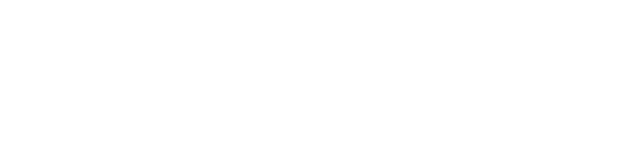
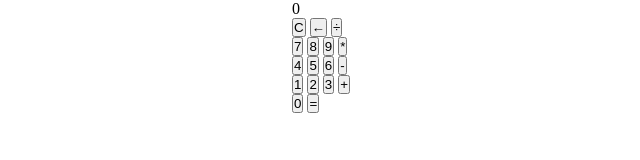
Before and after one commit to MinhhTrii2416/WebProject, a plain HTML site: page index.html in a window 1280 px wide. Shown: the whole page, without its empty margins (319-959 px from the left). Drawn offline with Linux system fonts and the light colour scheme.

Commit message:
nội dung

```diff
--- a/index.html
+++ b/index.html
@@ -7,6 +7,40 @@
     <link rel="stylesheet" href="style.css">
 </head>
 <body>
+    <div class="wrapper">
+        <section class="container">
+            <div id="result">
+                0
+            </div>
+            <div>
+                <button class="calc-button" id="clear">C</button>
+                <button class="calc-button" id="back">&larr;</button>
+                <button class="calc-button" id="divide">&divide;</button>
+            </div>
+            <div>
+                <button class="calc-button">7</button>
+                <button class="calc-button">8</button>
+                <button class="calc-button">9</button>
+                <button class="calc-button" id="time">*</button>
+            </div>
+            <div>
+                <button class="calc-button">4</button>
+                <button class="calc-button">5</button>
+                <button class="calc-button">6</button>
+                <button class="calc-button" id="minus">-</button>
+            </div>
+            <div>
+                <button class="calc-button">1</button>
+                <button class="calc-button">2</button>
+                <button class="calc-button">3</button>
+                <button class="calc-button" id="plus">+</button>
+            </div>
+            <div>
+                <button class="calc-button">0</button>
+                <button class="calc-button" id="equal">=</button>
+            </div>
+        </section>
+    </div>
 
     <script src="script.js"></script>
 </body>
--- a/style.css
+++ b/style.css
@@ -0,0 +1,13 @@
+*{
+    padding: 0px;
+    margin: 0px;
+    box-sizing: border-box;
+}
+.wrapper{
+    display: flex;
+    justify-content: center;
+    align-items: center;
+    height: 100%;
+    width: 100%;
+    background-color: oklch(lightness chroma hue);
+}
```
